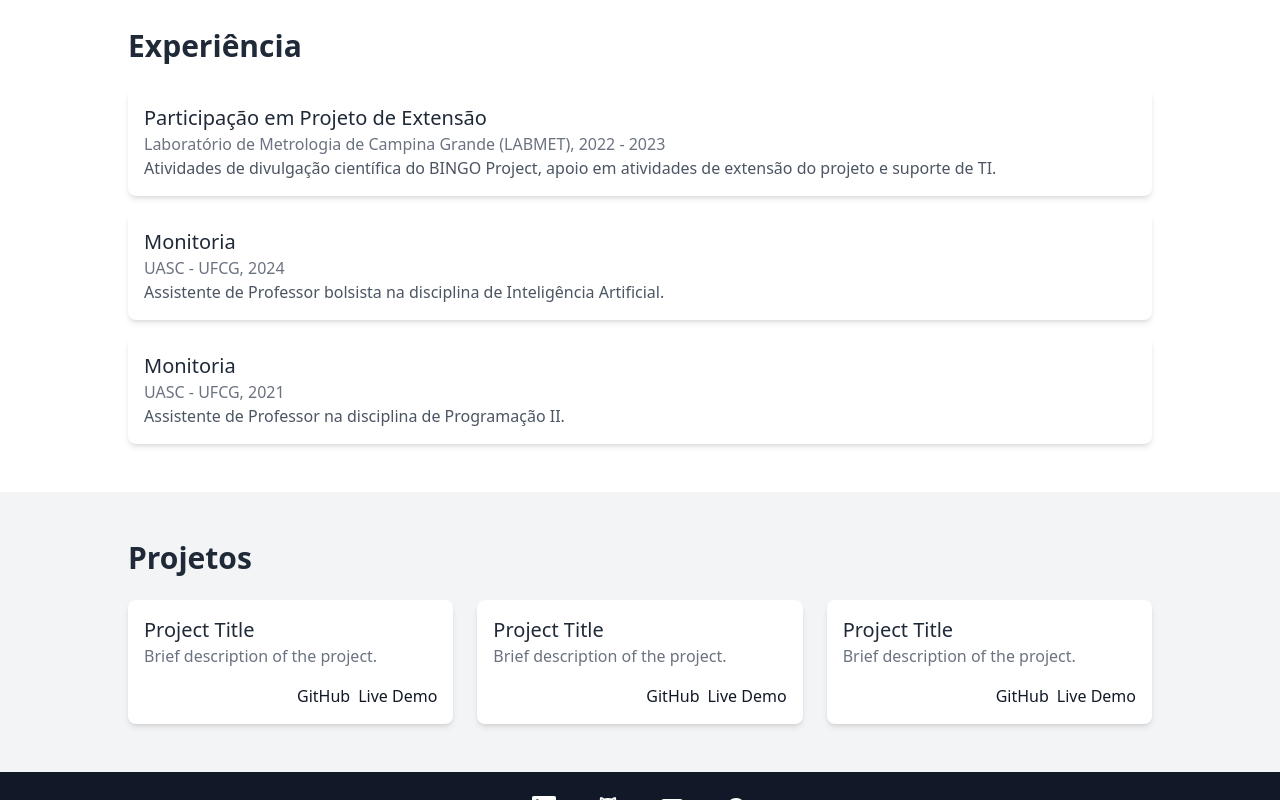
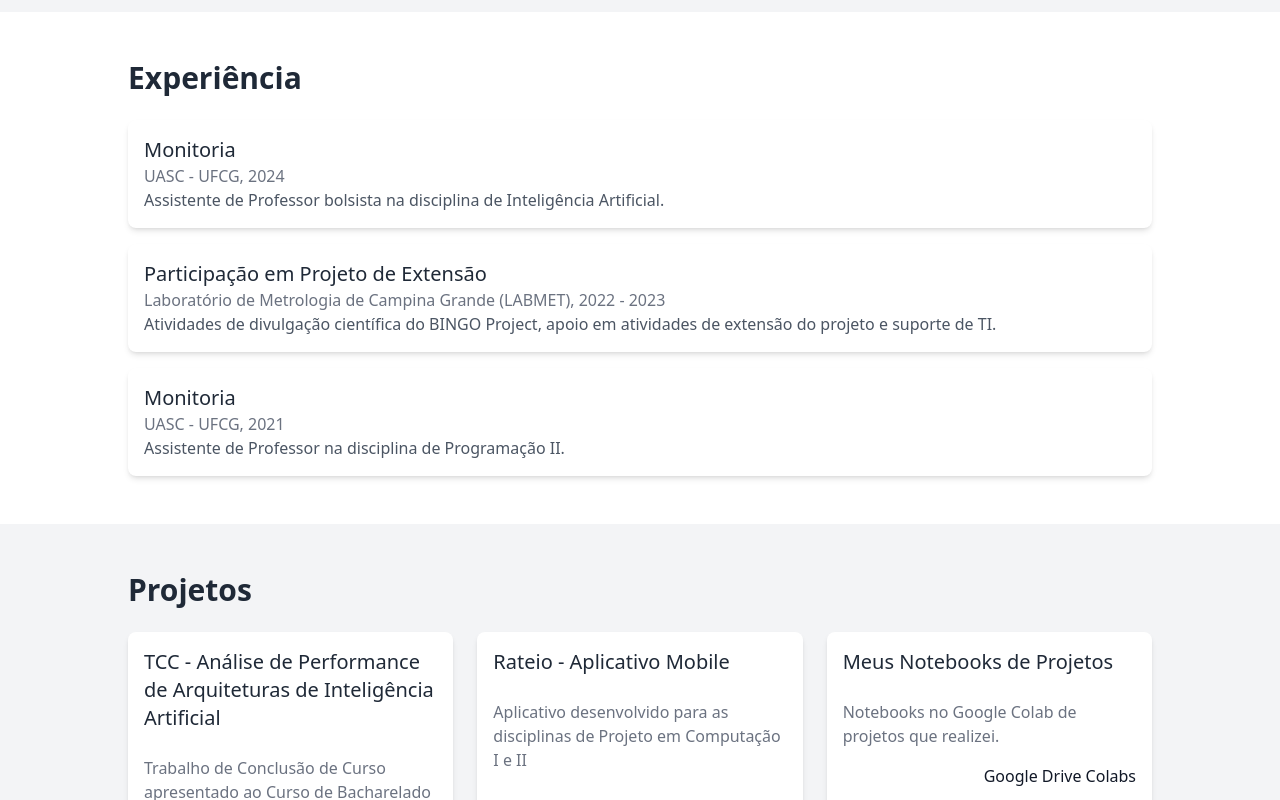
Before and after one commit to pedrorneto1/pedrorneto1.github.io, a Next.js app: page / in a window 1280 px wide. Shown: the part 780-1580 px from the top of the page. Built offline with nearby package versions, Linux system fonts and the light colour scheme.

Commit message:
feat: Main page updates, corrections, enhancements and organization

```diff
--- a/src/app/page.tsx
+++ b/src/app/page.tsx
@@ -3,9 +3,6 @@ import Link from 'next/link';
 import {
   Github,
   Mail,
-  Linkedin,
-  MessageSquare,
-  PhoneCallIcon,
 } from 'lucide-react';
 
 
@@ -16,15 +13,16 @@ export default function Home() {
       <section id="introduction" className="py-20 px-6 md:px-24 lg:px-32 flex flex-col items-center justify-center">
         <div className="relative w-48 h-48 rounded-full overflow-hidden mb-8 shadow-lg">
           <Image
-            src="https://images.unsplash.com/photo-1570295999680-3a9792a3fbba?q=80&w=2940&auto=format&fit=crop&ixlib=rb-4.0.3&ixid=M3wxMjA3fDB8MHxwaG90b3wtfHx8fGVufDB8fHx8fA%3D%3D" // Placeholder image
+            src="https://avatars.githubusercontent.com/u/86616758?v=4"
             alt="Your Professional Photo"
             layout="fill"
             objectFit="cover"
+            data-ai-hint="profile person"
           />
         </div>
         <h1 className="text-4xl font-bold text-center mb-4 text-gray-800 dark:text-gray-200">Pedro Raimundo dos Santos Neto</h1>
         <p className="text-lg text-center max-w-2xl text-gray-600 dark:text-gray-400">
-           Cientista de Dados | Analista de Dados | Engenheiro de Machine Learning <br /> Engenheiro de Software | Analista de Inteligência Artificial
+           Cargos de Interesse:<br/>Cientista de Dados | Analista de Dados | Engenheiro de Machine Learning<br/>Engenheiro de Software | Desenvolvedor de Software | Analista de Inteligência Artificial
         </p>
       </section>
 
@@ -34,9 +32,8 @@ export default function Home() {
         <div className="grid gap-4">
           {/* Example Education Item */}
           <div className="bg-card rounded-lg shadow-md p-4">
-            <h3 className="text-xl font-medium text-gray-800 dark:text-gray-200">Bacharel em Ciência da Computação</h3>
+            <h3 className="text-xl font-medium text-gray-800 dark:text-gray-200">Bacharelado em Ciência da Computação</h3>
             <p className="text-muted-foreground text-gray-600 dark:text-gray-400">Universidade Federal de Campina Grande, 2020 - 2024</p>
-            <p className="text-gray-600 dark:text-gray-400">descrição</p>
           </div>
           {/* Add more education items here */}
         </div>
@@ -46,7 +43,15 @@ export default function Home() {
       <section id="experience" className="py-12 px-6 md:px-24 lg:px-32">
         <h2 className="text-3xl font-semibold mb-6 text-gray-800 dark:text-gray-200">Experiência</h2>
         <div className="grid gap-4">
-          {/* Example Experience Item 1*/}
+          {/* Experience Item 1 */}
+          <div className="bg-card rounded-lg shadow-md p-4">
+            <h3 className="text-xl font-medium text-gray-800 dark:text-gray-200">Monitoria</h3>
+            <p className="text-muted-foreground text-gray-600 dark:text-gray-400">UASC - UFCG, 2024</p>
+            <p className="text-gray-600 dark:text-gray-400">
+              Assistente de Professor bolsista na disciplina de Inteligência Artificial.
+            </p>
+          </div>
+          {/* Experience Item 2*/}
           <div className="bg-card rounded-lg shadow-md p-4">
             <h3 className="text-xl font-medium text-gray-800 dark:text-gray-200">Participação em Projeto de Extensão</h3>
             <p className="text-muted-foreground text-gray-600 dark:text-gray-400">Laboratório de Metrologia de Campina Grande (LABMET), 2022 - 2023</p>
@@ -54,15 +59,7 @@ export default function Home() {
              Atividades de divulgação científica do BINGO Project, apoio em atividades de extensão do projeto e suporte de TI.
             </p>
           </div>
-          {/* Example Experience Item 2 */}
-          <div className="bg-card rounded-lg shadow-md p-4">
-            <h3 className="text-xl font-medium text-gray-800 dark:text-gray-200">Monitoria</h3>
-            <p className="text-muted-foreground text-gray-600 dark:text-gray-400">UASC - UFCG, 2024</p>
-            <p className="text-gray-600 dark:text-gray-400">
-              Assistente de Professor bolsista na disciplina de Inteligência Artificial.
-            </p>
-          </div>
-          {/* Example Experience Item 3 */}
+          {/* Experience Item 3 */}
           <div className="bg-card rounded-lg shadow-md p-4">
             <h3 className="text-xl font-medium text-gray-800 dark:text-gray-200">Monitoria</h3>
             <p className="text-muted-foreground text-gray-600 dark:text-gray-400">UASC - UFCG, 2021</p>
@@ -80,40 +77,38 @@ export default function Home() {
         <div className="grid grid-cols-1 md:grid-cols-2 lg:grid-cols-3 gap-6">
           {/* Example Project Card 1 */}
           <div className="bg-card rounded-lg shadow-md p-4">
-            <h3 className="text-xl font-medium text-gray-800 dark:text-gray-200">Project Title</h3>
-            <p className="text-muted-foreground text-gray-600 dark:text-gray-400">Brief description of the project.</p>
+            <h3 className="text-xl font-medium text-gray-800 dark:text-gray-200">TCC - Análise de Performance de Arquiteturas de Inteligência Artificial</h3>
+            <p className="text-muted-foreground text-gray-600 dark:text-gray-400"><br/>Trabalho de Conclusão de Curso apresentado ao Curso de Bacharelado em Ciência da Computação<br/>
+            Título: Análise do Desempenho de Perceptrons Multicamada Modernos na Classificação de Objetos do Cotidiano
+            </p>
             <div className="mt-4 flex justify-end space-x-2">
-              <Link href="#" className="text-primary hover:underline">
-                GitHub
+              <Link href="http://dspace.sti.ufcg.edu.br:8080/jspui/handle/riufcg/38299" className="text-primary hover:underline">
+                Artigo
               </Link>
-              <Link href="#" className="text-primary hover:underline">
-                Live Demo
+              <Link href="https://colab.research.google.com/drive/1-jxX2E6UvQtnmKybXYscoEd1cRzRKj56?usp=sharing" className="text-primary hover:underline">
+                Código
               </Link>
             </div>
           </div>
           {/* Example Project Card 2 */}
           <div className="bg-card rounded-lg shadow-md p-4">
-            <h3 className="text-xl font-medium text-gray-800 dark:text-gray-200">Project Title</h3>
-            <p className="text-muted-foreground text-gray-600 dark:text-gray-400">Brief description of the project.</p>
+            <h3 className="text-xl font-medium text-gray-800 dark:text-gray-200">Rateio - Aplicativo Mobile</h3>
+            <p className="text-muted-foreground text-gray-600 dark:text-gray-400"><br/>Aplicativo desenvolvido para as disciplinas de Projeto em Computação I e II<br/>
+            <br/>Oferece serviço de compartilhamento de despesas, provendo ferramentas de organização das finanças conjuntas e acerto de dívidas.
+            </p>
             <div className="mt-4 flex justify-end space-x-2">
-              <Link href="#" className="text-primary hover:underline">
+              <Link href="https://github.com/pedrosqra/Rateio" className="text-primary hover:underline">
                 GitHub
-              </Link>
-              <Link href="#" className="text-primary hover:underline">
-                Live Demo
               </Link>
             </div>
           </div>
            {/* Example Project Card 3 */}
            <div className="bg-card rounded-lg shadow-md p-4">
-            <h3 className="text-xl font-medium text-gray-800 dark:text-gray-200">Project Title</h3>
-            <p className="text-muted-foreground text-gray-600 dark:text-gray-400">Brief description of the project.</p>
+            <h3 className="text-xl font-medium text-gray-800 dark:text-gray-200">Meus Notebooks de Projetos</h3>
+            <p className="text-muted-foreground text-gray-600 dark:text-gray-400"><br/>Notebooks no Google Colab de projetos que realizei.</p>
             <div className="mt-4 flex justify-end space-x-2">
-              <Link href="#" className="text-primary hover:underline">
-                GitHub
-              </Link>
-              <Link href="#" className="text-primary hover:underline">
-                Live Demo
+              <Link href="https://drive.google.com/drive/folders/19yVR3Yl8wHZ6h1CAD2Hxc4VpZEe1lLv0" className="text-primary hover:underline">
+                Google Drive Colabs
               </Link>
             </div>
           </div>
@@ -124,18 +119,18 @@ export default function Home() {
       {/* Contact Bar */}
       <footer className="bg-primary text-primary-foreground py-4 px-6 md:px-24 lg:px-32 mt-auto">
         <div className="flex items-center justify-center space-x-6">
-          <Link href="#" className="hover:bg-primary/10 rounded-full p-2 transition-colors">
+          <Link href="https://www.linkedin.com/in/pedrorneto/" className="hover:bg-primary-foreground/10 rounded-full p-2 transition-colors">
             <svg xmlns="http://www.w3.org/2000/svg" viewBox="0 0 24 24" fill="currentColor" className="h-6 w-6 text-white">
                 <path d="M20.447 20.452h-3.554v-5.569c0-1.328-.027-3.037-1.852-3.037-1.853 0-2.136 1.445-2.136 2.939v5.667H9.351V9h3.414v1.561h.046c.477-.9 1.637-1.85 3.37-1.85 3.601 0 4.267 2.37 4.267 5.455v6.286zM5.337 7.433c-1.144 0-2.063-.926-2.063-2.065 0-1.138.92-2.063 2.063-2.063 1.14 0 2.064.925 2.064 2.063 0 1.139-.925 2.065-2.064 2.065zm1.782 13.019H3.555V9h3.564v11.452zM22.225 0H1.771C.792 0 0 .774 0 1.729v20.542C0 23.227.792 24 1.771 24h20.451C23.2 24 24 23.227 24 22.271V1.729C24 .774 23.2 0 22.225 0z"></path>
             </svg>
           </Link>
-          <Link href="#" className="hover:bg-primary/10 rounded-full p-2 transition-colors">
+          <Link href="https://github.com/pedrorneto1" className="hover:bg-primary-foreground/10 rounded-full p-2 transition-colors">
             <Github className="h-6 w-6 text-white" />
           </Link>
-          <Link href="mailto:" className="hover:bg-primary/10 rounded-full p-2 transition-colors">
+          <Link href="mailto:pedrorneto1@gmail.com" className="hover:bg-primary-foreground/10 rounded-full p-2 transition-colors">
             <Mail className="h-6 w-6 text-white" />
           </Link>
-          <Link href="https://wa.me/" className="hover:bg-primary/10 rounded-full p-2 transition-colors">
+          <Link href="https://wa.me/" className="hover:bg-primary-foreground/10 rounded-full p-2 transition-colors">
             <svg xmlns="http://www.w3.org/2000/svg" viewBox="0 0 24 24" fill="currentColor" className="h-6 w-6 text-white">
               <path d="M12.04 2C6.58 2 2.13 6.45 2.13 11.91c0 1.79.46 3.48 1.29 4.99L2 22l5.35-1.38c1.46.78 3.08 1.2 4.79 1.2h.01c5.46 0 9.91-4.45 9.91-9.91c0-5.46-4.45-9.91-9.91-9.91zm4.32 12.89c-.19.29-.69.48-1.15.59c-.46.11-.97.18-1.48.11c-.5-.07-.96-.14-1.38-.29c-.91-.31-1.74-.9-2.43-1.67c-.94-1.01-1.59-2.19-1.92-3.28c-.09-.3-.15-.61-.15-.93c0-.32.01-.64.04-.95c.03-.31.06-.57.11-.74c.18-.58.5-.88.91-1.07c.41-.19.8-.22 1.11-.22c.31 0 .58.01.79.03c.21.02.4.04.52.18c.12.14.18.31.21.51c.03.2.05.42.06.66c.01.24.02.49.01.75c-.01.26-.08.5-.19.71c-.11.21-.25.4-.41.57c-.16.17-.31.31-.44.43c-.13.12-.24.25-.34.37c-.1.12-.18.23-.24.33c-.06.1-.09.19-.09.27c0 .08.02.15.06.21c.04.06.11.13.19.2c.31.28.69.64 1.13 1.04c.61.56 1.12.96 1.48 1.18c.14.08.26.13.35.14c.09.01.18 0 .26-.04c.08-.04.16-.1.24-.17c.08-.07.15-.14.22-.22c.1-.11.2-.21.29-.29c.1-.09.2-.16.31-.19c.11-.03.23-.03.35-.01c.12.02.25.08.39.18c.14.1.26.23.35.38c.09.15.15.32.17.49c.02.17.01.34-.01.51c-.03.17-.09.33-.19.48z"></path>
             </svg>
```
